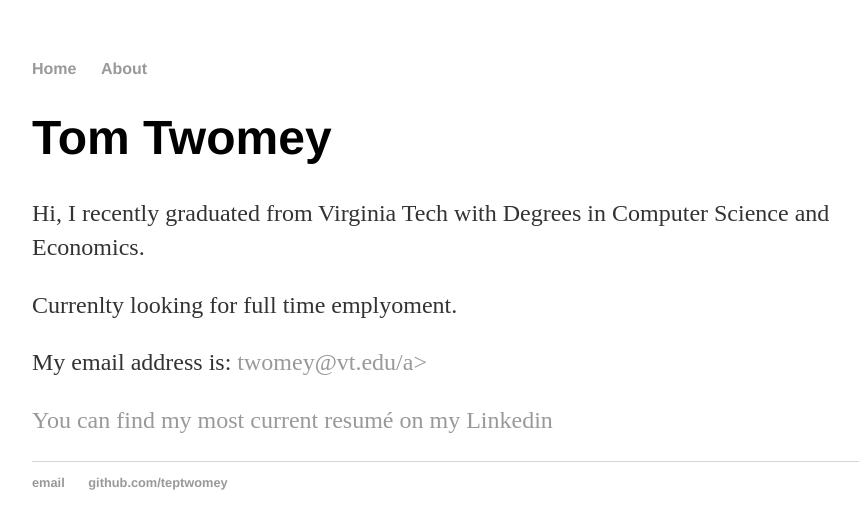
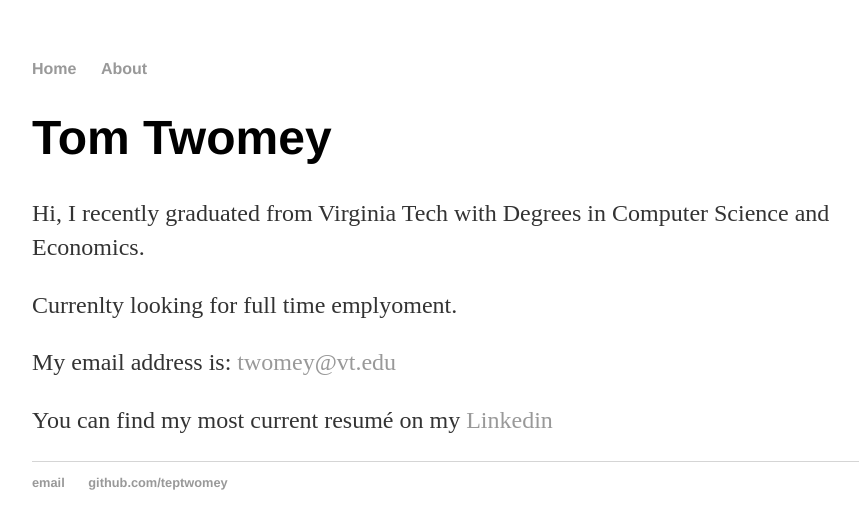
Before and after one commit to teptwomey/teptwomey.github.io, a Jekyll site: the page built from index.html, in a window 1280 px wide. Shown: the top 529 px of the page, without its empty margins (160-1019 px from the left). Built offline with Jekyll 4.4.1, drawn with Linux system fonts in a browser that asks for light colours.

```diff
--- a/index.html
+++ b/index.html
@@ -6,6 +6,6 @@ title: Tom Twomey
 	<h1>Tom Twomey</h1>
 	<p>Hi, I recently graduated from Virginia Tech with Degrees in Computer Science and Economics.</p>
 	<p>Currenlty looking for full time emplyoment.</p>
-	<p>My email address is: <a href="mailto:twomey@vt.edu">twomey@vt.edu/a> </p>
+	<p>My email address is: <a href="mailto:twomey@vt.edu">twomey@vt.edu</a> </p>
 	<p>You can find my most current resumé on my <a href="https://www.linkedin.com/in/tept/">Linkedin</a></p>
 </div><!-- /.blurb -->
```
